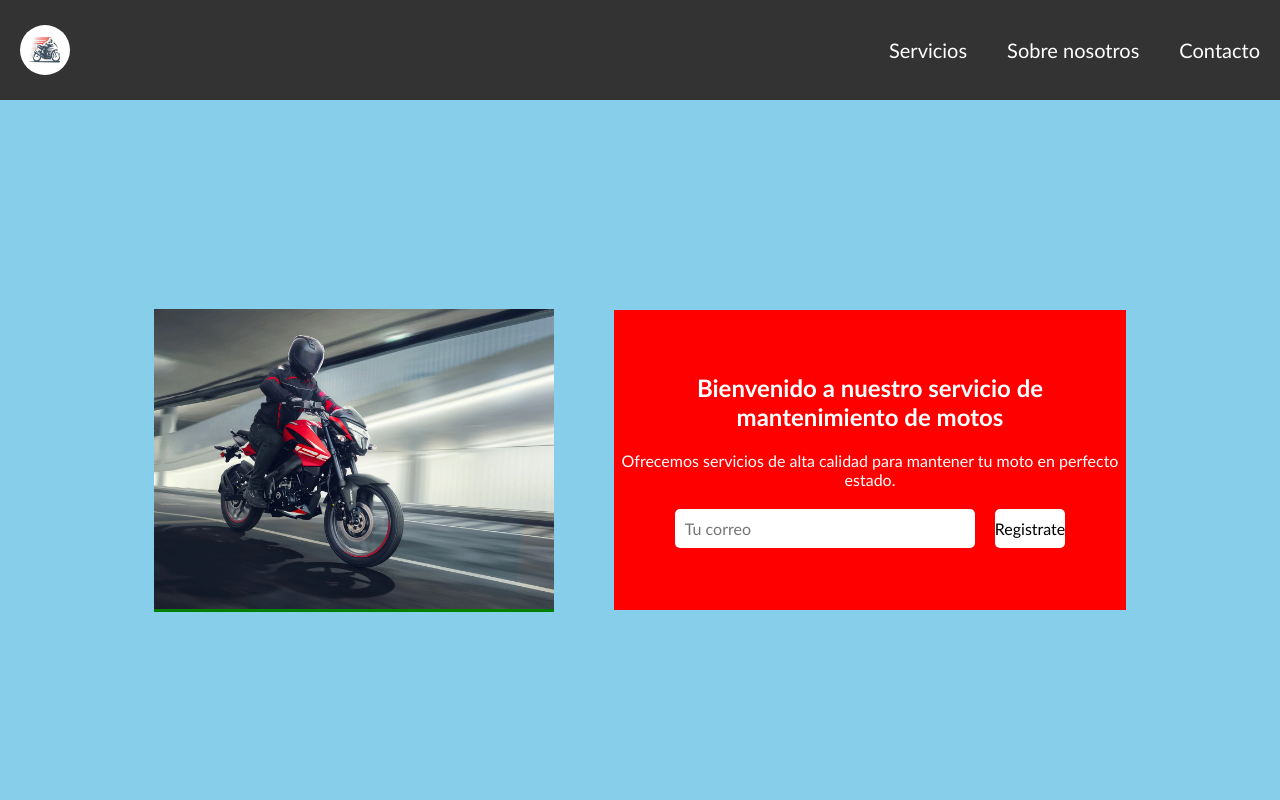
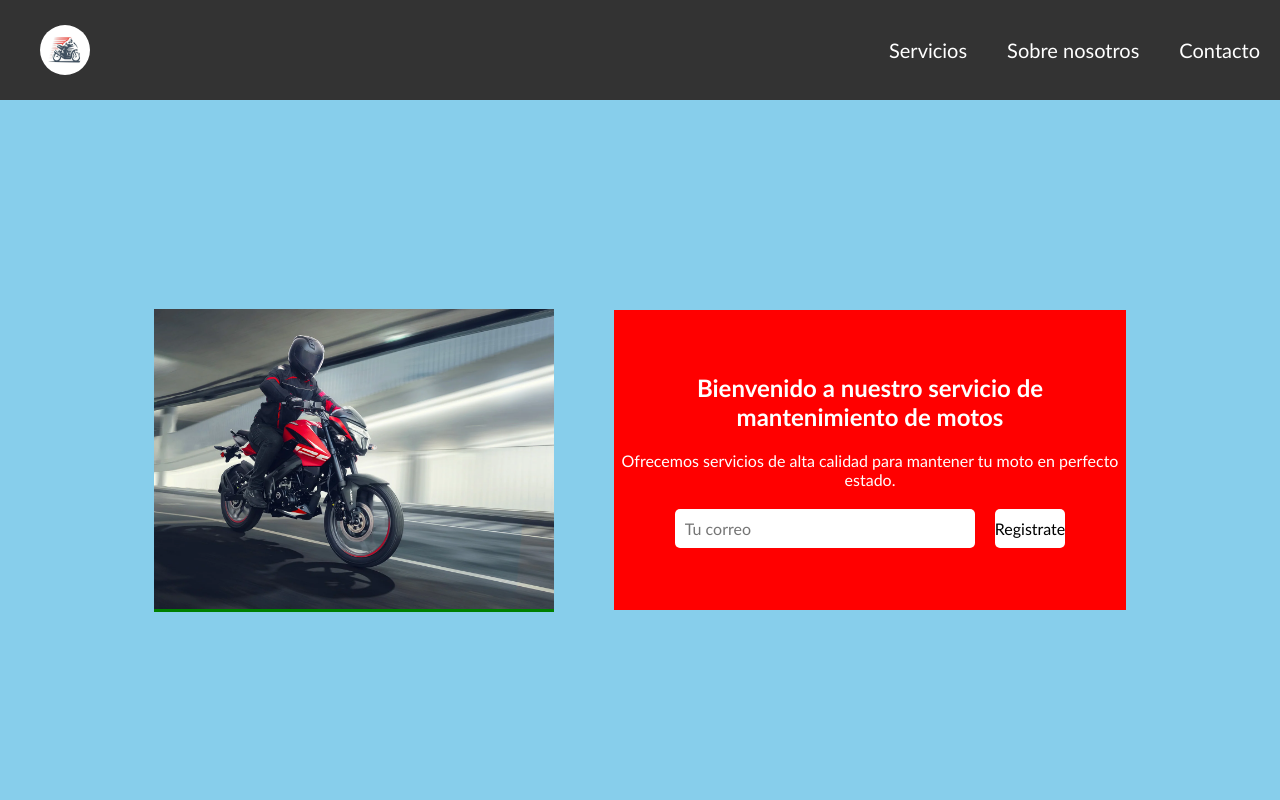
Before and after one commit to Neo3691102/chatbot-basico, a website: page index.html in a window 1280 px wide. Shown: the top 800 px of the page. Drawn offline with nearby package versions, Linux system fonts and the light colour scheme; files that its build step writes are made by us from their sources.

Commit message:
Se modifica posicion del icono den nav

```diff
--- a/styles/components/_header.scss
+++ b/styles/components/_header.scss
@@ -11,7 +11,7 @@ header {
             border-radius: 50%;
             position: relative;
             top: 25px;
-            left: 20px;
+            left: 40px;
         }
         ul{
             list-style: none;
```
